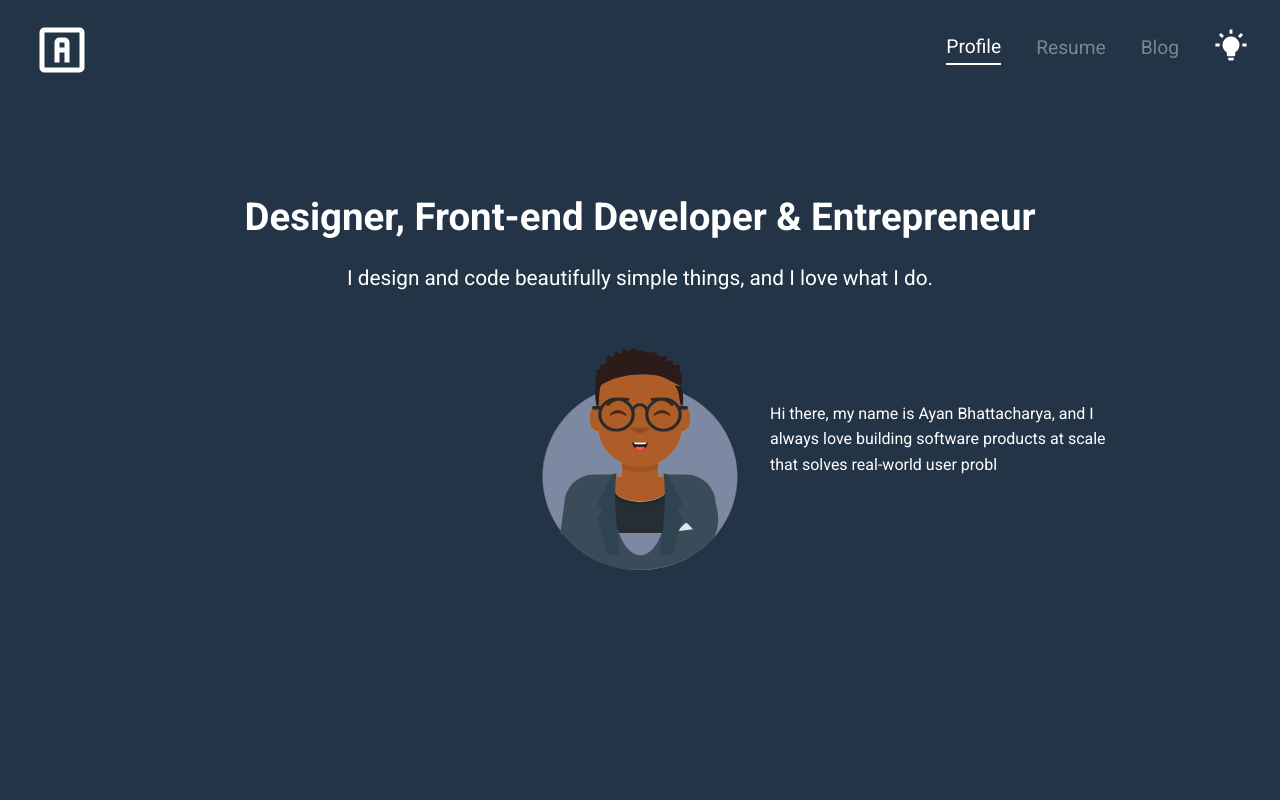
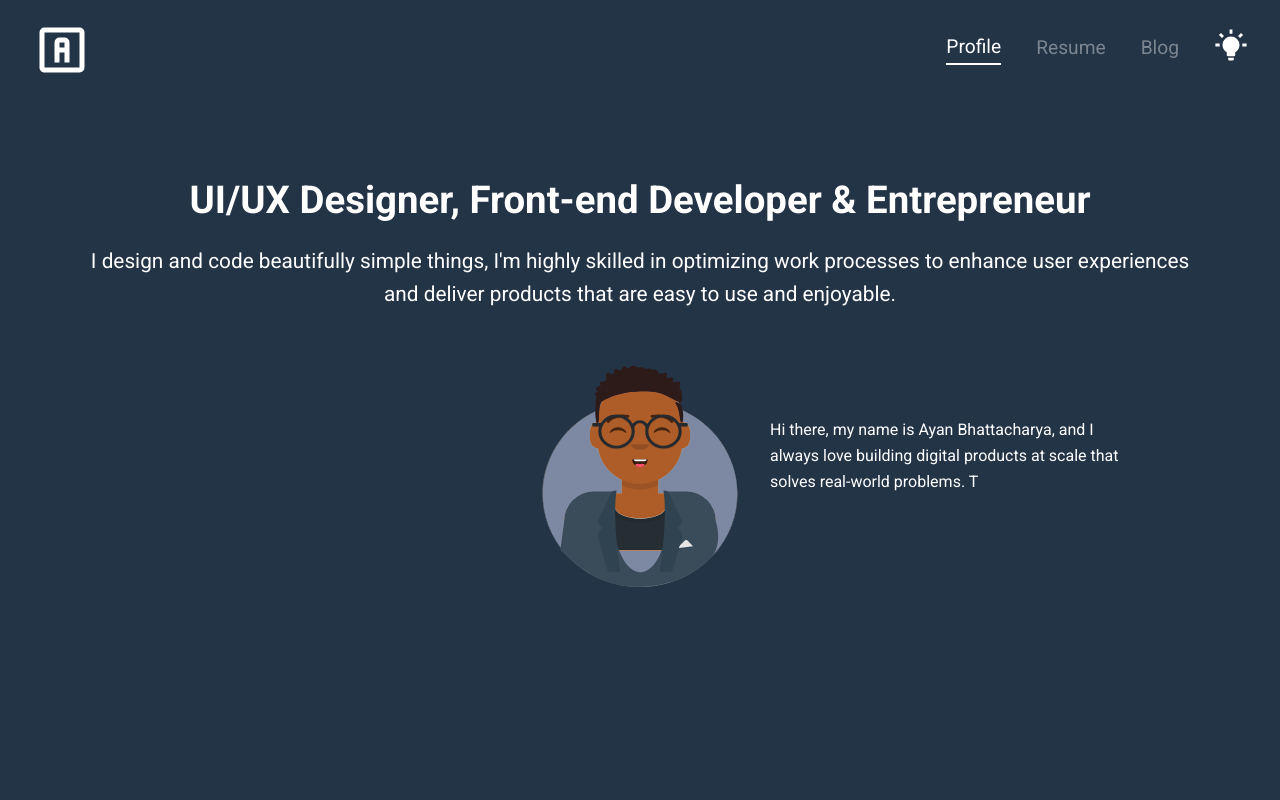
Before and after one commit to Ayanbhattachary/portfolio, a React (Create React App) app: page /profile in a window 1280 px wide. Shown: the top 800 px of the page. Built offline with nearby package versions, Linux system fonts and the light colour scheme.

Commit message:
portfolio updated

```diff
--- a/src/componenets/HeroSection.js
+++ b/src/componenets/HeroSection.js
@@ -18,7 +18,7 @@ export default class HeroSection extends Component {
 
     // typing effect
     var i = 0;
-    var txt = `Hi there, my name is Ayan Bhattacharya, and I always love building software products at scale that solves real-world user problems. Thank you for checking in.❤️`; /* The text */
+    var txt = `Hi there, my name is Ayan Bhattacharya, and I always love building digital products at scale that solves real-world problems. Thank you for checking in.❤️`; /* The text */
     var speed = 30; /* The speed/duration of the effect in milliseconds */
     function typeWriter() {
       if (i < txt.length) {
@@ -39,10 +39,12 @@ export default class HeroSection extends Component {
         <div className="row">
           <div className="Main-banner">
             <h1 className="banner-title">
-              Designer, Front-end Developer & Entrepreneur
+              UI/UX Designer, Front-end Developer & Entrepreneur
             </h1>
             <p className="banner-subtitle ">
-              I design and code beautifully simple things, and I love what I do.
+              I design and code beautifully simple things, I'm highly skilled in
+              optimizing work processes to enhance user experiences and deliver
+              products that are easy to use and enjoyable.
             </p>
             <div className="avatar-animation">
               <img
```
